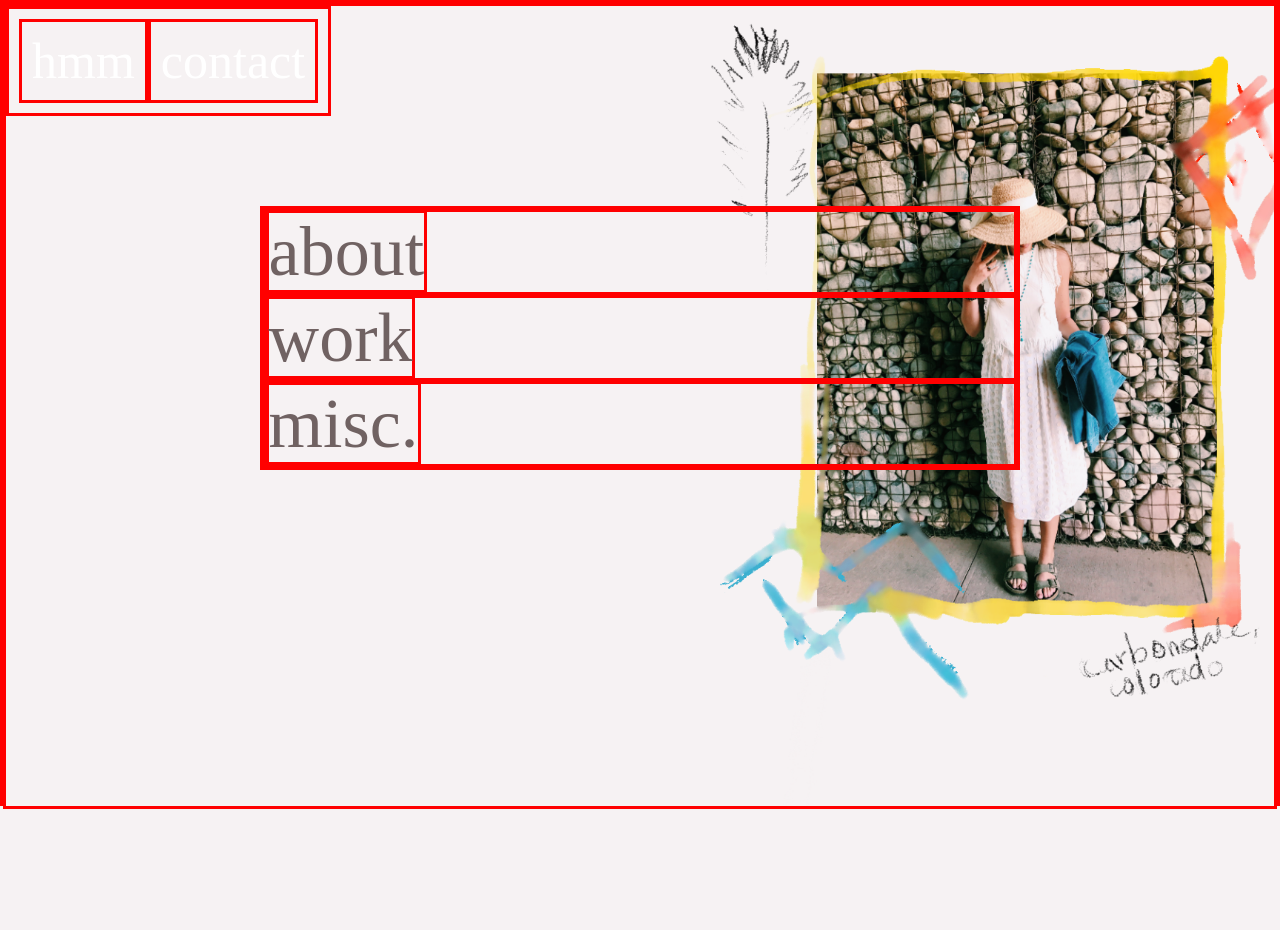
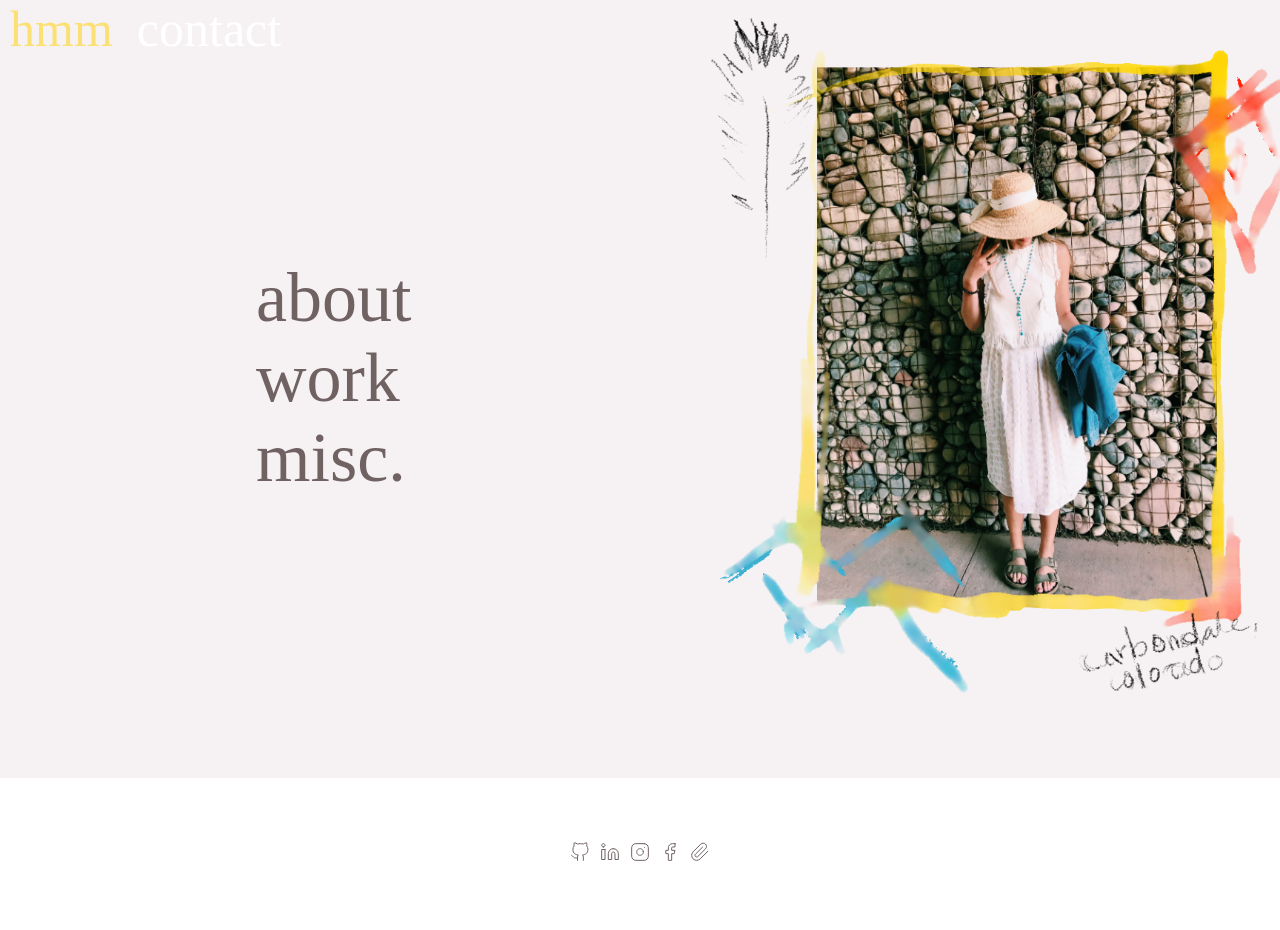
Before and after one commit to hmmacaulay/portfolio, a plain HTML site: page index.html in a window 1280 px wide. Before the commit the page ends 809 px from the top, so only its background shows below. Drawn offline with Linux system fonts and the light colour scheme.

Commit message:
updates to footer and footer styling

```diff
--- a/index.html
+++ b/index.html
@@ -3,15 +3,23 @@
         <title>hmm</title>
         <link rel="icon" href="website_images/thumbnail.png">
         <link rel="stylesheet" type="text/css" href="style.css">
+        <meta name="viewport" content="width=device-width, initial-scale=1.0">
+        <meta charset="UTF-8">
+        <meta name="description" content="UX design portfolio">
+        <meta name="keywords" content="HTML, CSS, JavaScript">
+        <meta name="author" content="Hannah Macaulay">
         <script src="jquery-3.5.1.min.js"></script>
         <script src="functions.js"></script>
     </head>
+
+    <!------- Page content ------>
+
     <body class="hero_image">
-            <div class="nav">
+        <div class="nav">
                 <a href="index.html" class="nav_link">hmm</a>
                 <a href="#" class="nav_link">contact</a>
-            </div>
-            <div class="menu">
+        </div>
+        <div class="menu">
                 <div class="about">
                     <a href="about.html" class="menu_abt">about</a>
                 </div>
@@ -21,5 +29,22 @@
                 <div class="misc">
                     <a href="misc.html" class="menu_misc">misc.</a>
                 </div>
-            </div>
+        </div>
+        <footer>
+            <a href="https://github.com/hmmacaulay" id="footer_item">
+                <img src="website_images/fi_github.svg" alt="github" style="width:20px;height:20px;">
+            </a>
+            <a href="https://www.linkedin.com/in/hannah-macaulay-116079a9/" id="footer_item">
+                <img src="website_images/fi_linkedin.svg" alt="github" style="width:20px;height:20px;">
+            </a>
+            <a href="https://www.instagram.com/h.m.macaulay/" id="footer_item">
+                <img src="website_images/fi_instagram.svg" alt="github" style="width:20px;height:20px;">
+            </a>
+            <a href="https://www.facebook.com/h.m.macaulay/" id="footer_item">
+                <img src="website_images/fi_facebook.svg" alt="github" style="width:20px;height:20px;">
+            </a>
+            <a href="" id="footer_item">
+                <img src="website_images/fi_paperclip.svg" alt="github" style="width:20px;height:20px;">
+            </a>
+        </footer>
     </body>
--- a/style.css
+++ b/style.css
@@ -1,16 +1,62 @@
 
+/* ---------------------basics ----------------------*/
+/*
 * {
     border: red;
     border-style: solid;
 }
+*/
+/* ---------------------basics ----------------------*/
+
 html {
     background-color: #F6F2F3;
     height: 100vh;
 }
 body {
+    height: 100vh;
     margin: 0;
-    height: 100vh;
 }
+h1 {
+    font-family: Calluna;
+    font-size: 50px;
+}
+
+h2 {
+    font-family: Calluna;
+    font-size: 30px;
+}
+a:hover {
+    color: #FBE075;
+}
+
+*/
+/* ------------------ navigation -------------------- */
+.nav {
+    display: flex;
+    position: fixed;
+    padding: 10px;
+}
+.nav_link {
+    color: white;
+    font-family: Calluna;
+    font-size: 50px;
+    text-decoration: none;
+    padding: 10px;
+}
+
+footer {
+    margin-top: 60vh;
+    padding: 5%;
+    display: flex;
+    align-items: center;
+    justify-content: center;
+    background-color: white;
+}
+#footer_item {
+    padding-left: 5px;
+    padding-right: 5px;
+}
+/* ------------------homepage -----------------------*/
 .hero_image {
     background-image: url('website_images/about_bckgrnd.png');
     background-size: cover;
@@ -30,18 +76,6 @@ hero_image {
     background-size: cover;
 }*/
 /* navigation styling */
-.nav {
-    display: flex;
-    position: fixed;
-    padding: 10px;
-}
-.nav_link {
-    color: white;
-    font-family: Calluna;
-    font-size: 50px;
-    text-decoration: none;
-    padding: 10px;
-}
 /* Central Menu Styling */
 /*.flex_container {
     /*display: flex;
@@ -86,10 +120,8 @@ a {
     font-size: 70px;
 }
 */
-a:hover {
-    color: #FBE075;
-}
-/*--- about me page */
+
+/* ------------------about me page -----------------------*/
 
 /*
 .aboutMeImage {
@@ -112,13 +144,6 @@ a:hover {
     "aboutMeImage"
     "aboutMeImage"
     "introP";
-}
-.miscGrid {
-    display: grid;
-    grid-template-rows: 1fr 1fr 1fr;
-    grid-template-columns: 1fr 1fr 1fr;
-    margin: 100px 10%;
-    grid-template-areas:
 }
 
 #aboutMeImage {
@@ -143,17 +168,16 @@ a:hover {
         "introP";
     }
 }
+/* ------------------misc page -----------------------*/
+
+.miscGrid {
+    display: grid;
+    grid-template-rows: 1fr 1fr 1fr;
+    grid-template-columns: 1fr 1fr 1fr;
+    margin: 100px 10%;
+    grid-template-areas:
+}
 
 #introP {
     grid-area: introP;
 }
-
-h1 {
-    font-family: Calluna;
-    font-size: 50px;
-}
-
-h2 {
-    font-family: Calluna;
-    font-size: 30px;
-}
```
Also changed, not shown: website_images/fi_facebook.svg (added), website_images/fi_github.svg (added), website_images/fi_instagram.svg (added), website_images/fi_linkedin.svg (added), website_images/fi_paperclip.svg (added).
